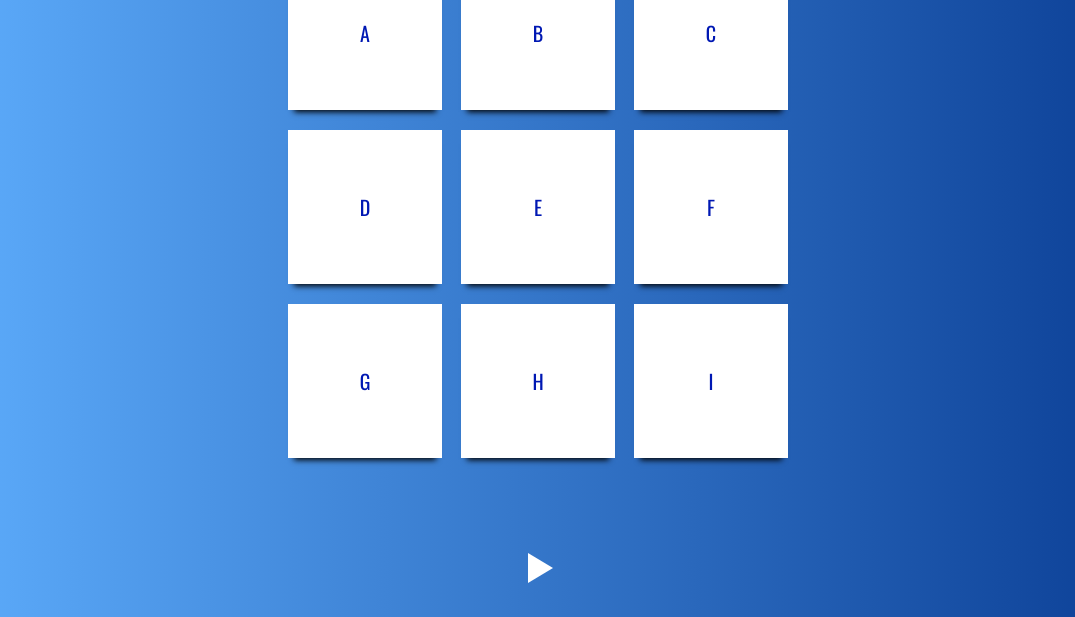
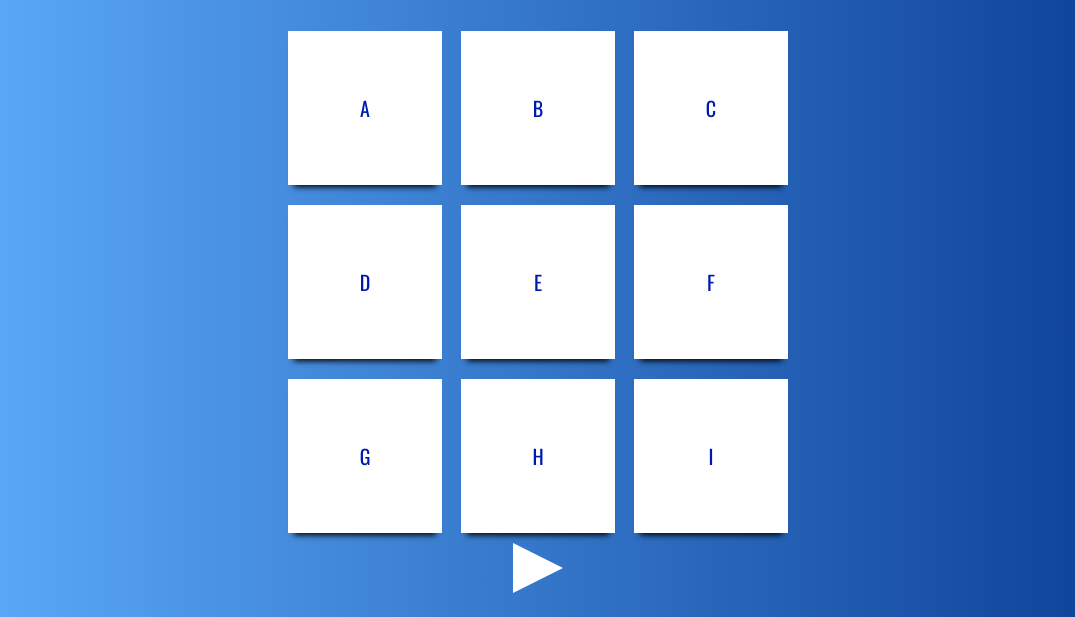
Before and after one commit to mirawendt/EIA_WS2022, a website: page Aufgabe8/index.html in a window 1280 px wide. Shown: the part 183-800 px from the top of the page, without its empty margins (102-1177 px from the left). Drawn offline with nearby package versions, Linux system fonts and the light colour scheme.

Commit message:
VersteheNix

```diff
--- a/Aufgabe8/index.html
+++ b/Aufgabe8/index.html
@@ -24,7 +24,10 @@
         <div class="box pad-8" data-code="74">H</div>
         <div class="box pad-9" data-code="86">I</div>
     </div>
-    <a class="playBtn" ></a>
+    <div id="play-button-container">
+        <div class="play-button play-button-before"></div>
+        <div class="play-button play-button-after"></div>
+    </div>
 
 </body>
 
--- a/Aufgabe8/style.css
+++ b/Aufgabe8/style.css
@@ -51,30 +51,29 @@ h1 {
   border: 2px solid #ffffff;
 }
 
-.playBtn {
-    width: 100px;
-    height: 100px;
-    border-radius: 50%;
-    position: relative;
-    display: block;
-    margin: 100px auto;
-  }
-
-  /* triangle */
-  .playBtn::after {
-    content: "";
-    position: absolute;
-    left: 50%;
-    top: 50%;
-    -webkit-transform: translateX(-40%) translateY(-50%);
-    transform: translateX(-40%) translateY(-50%);
-    transform-origin: center center;
-    width: 0;
-    height: 0;
-    border-top: 15px solid transparent;
-    border-bottom: 15px solid transparent;
-    border-left: 25px solid #fff;
-    z-index: 100;
-    -webkit-transition: all 400ms cubic-bezier(0.55, 0.055, 0.675, 0.19);
-    transition: all 400ms cubic-bezier(0.55, 0.055, 0.675, 0.19);
-  }
+#play-button-container {
+  display: inline-block;
+  width: 50px;
+  height: 50px;
+  cursor: pointer;
+}
+.play-button {
+  display: inline-block;
+  position: absolute;
+  width: 50px;
+  height: 50px;
+  background: #fff;
+  transition: clip-path .3s ease;
+}
+.play-button-before {
+  clip-path: polygon(0 0, 50% 25%, 50% 75%, 0% 100%);
+}
+.play-button-after {
+  clip-path: polygon(50% 25%, 100% 50%, 100% 50%, 50% 75%);
+}
+#play-button-container:hover .play-button-before {
+  clip-path: polygon(0 0, 30% 0, 30% 100%, 0% 100%);
+}
+#play-button-container:hover .play-button-after{
+  clip-path: polygon(70% 0, 100% 0, 100% 100%, 70% 100%)
+}
```
Also changed, not shown: Aufgabe8/my-script.ts (+25 -23 lines).
